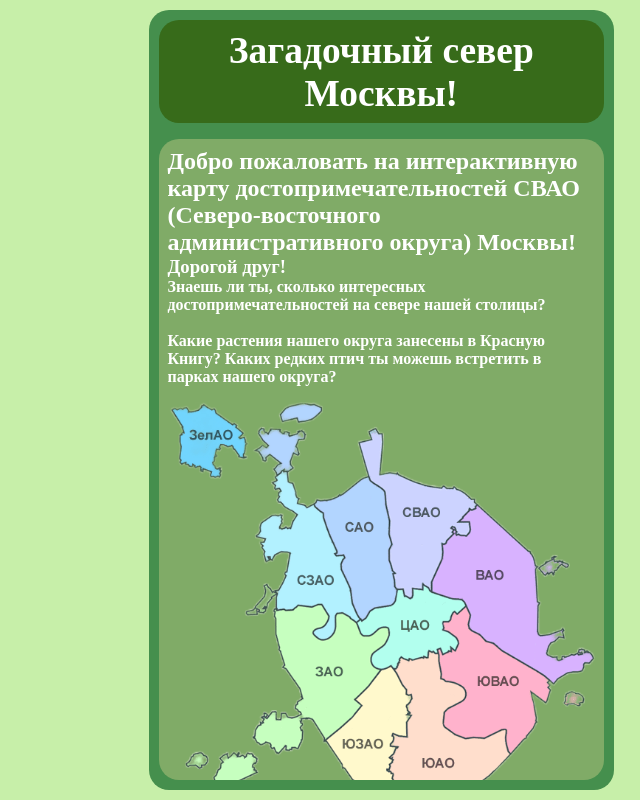
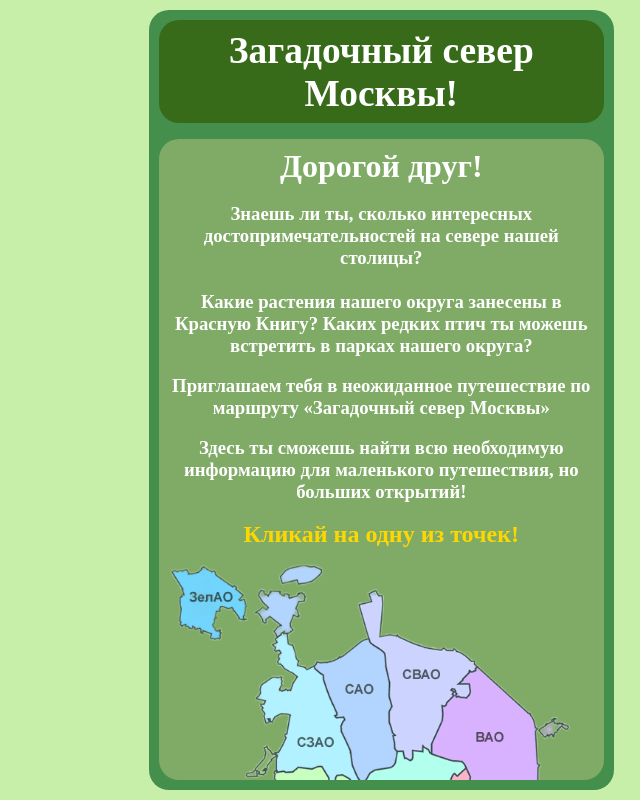
Before and after one commit to BadHard101/SVAO_map, a plain HTML site: page index.html in a window 1280 px wide. Shown: the whole page, without its empty margins (640-1280 px from the left). Drawn offline with Linux system fonts and the light colour scheme.

Commit message:
welcome page done

```diff
--- a/index.html
+++ b/index.html
@@ -29,21 +29,27 @@
                         Загадочный север Москвы!
                     </h3>
                 </div>
-                <div class="main_inf">
-                    <h2>
-                        Добро пожаловать на интерактивную карту достопримечательностей СВАО (Северо-восточного административного округа) Москвы!
-                    </h2>
-                    <h3>Дорогой друг!</h3>
-                    <h4>
+                <div class="main_inf" style="text-align: center">
+                    <h1>Дорогой друг!</h1>
+                    <br>
+                    <h3>
                         Знаешь ли ты, сколько интересных достопримечательностей на севере нашей столицы?
                         <br><br>
                         Какие растения нашего округа занесены в Красную Книгу? Каких редких птич ты можешь встретить в парках нашего округа?
-                    </h4>
+                    </h3>
+                    <br>
+                    <h3>
+                        Приглашаем тебя в неожиданное путешествие по маршруту «Загадочный север Москвы»
+                    </h3>
+                    <br>
+                    <h3>
+                        Здесь ты сможешь найти всю необходимую информацию для маленького путешествия, но больших открытий!
+                    </h3>
+                    <br>
+                    <h2 style="color: gold">
+                        Кликай на одну из точек!
+                    </h2>
                     <img src="other_imgs/AOs_moskva.png" alt="">
-                    <br>
-                    <h1>
-                        Кликни на одну из точек!
-                    </h1>
                 </div>
             </div>
 
```
